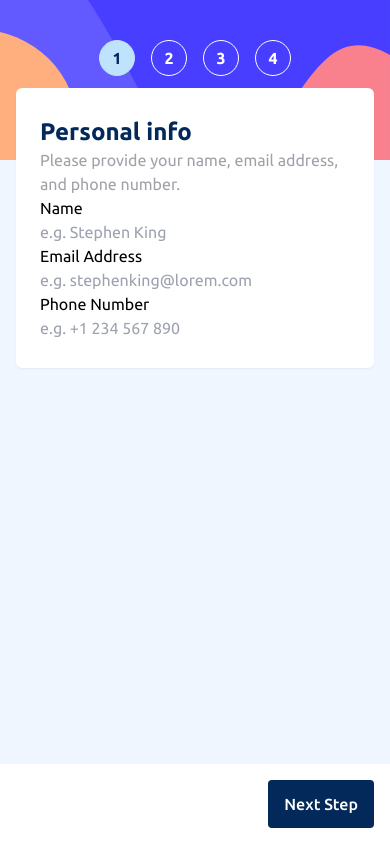
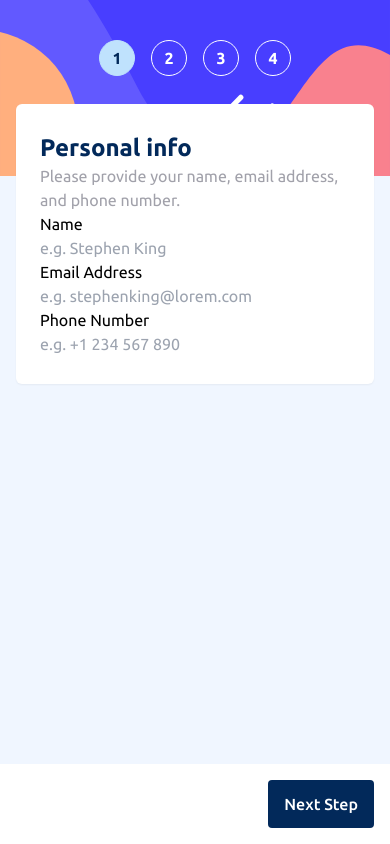
Before and after one commit to gbmouraa/multi_step_form, a React (Create React App) app: page / in a window 390 px wide. Built offline with nearby package versions, Linux system fonts and the light colour scheme.

Commit message:
style:  changed header height on mobile

```diff
--- a/src/components/Header.jsx
+++ b/src/components/Header.jsx
@@ -5,7 +5,7 @@ const Header = () => {
   const { steps, currentStep } = useContext(FormContext);
 
   return (
-    <header className="min-h-40 bg-mobile-aside bg-cover bg-no-repeat">
+    <header className="min-h-44 bg-mobile-aside bg-cover bg-no-repeat">
       <ul className="flex justify-center gap-x-4 pt-10">
         {steps.map((item, idx) => {
           return (
```
